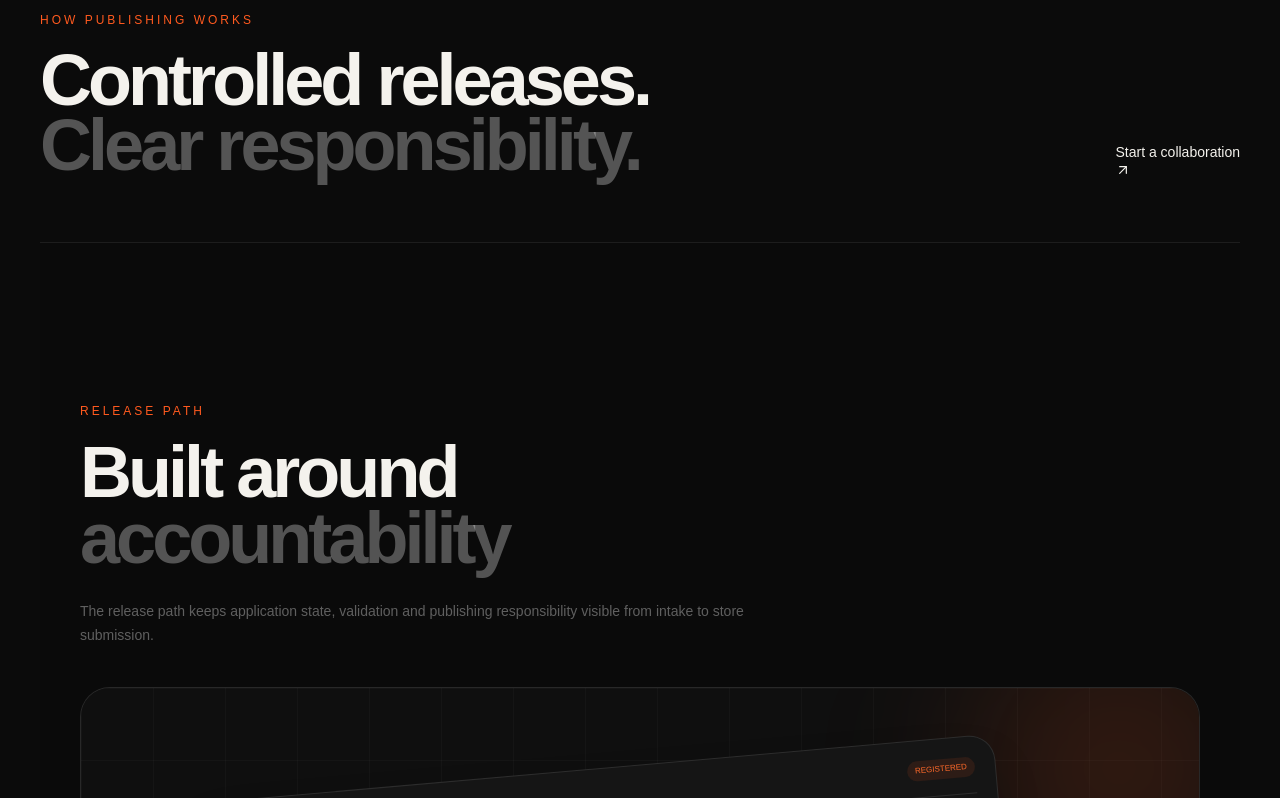
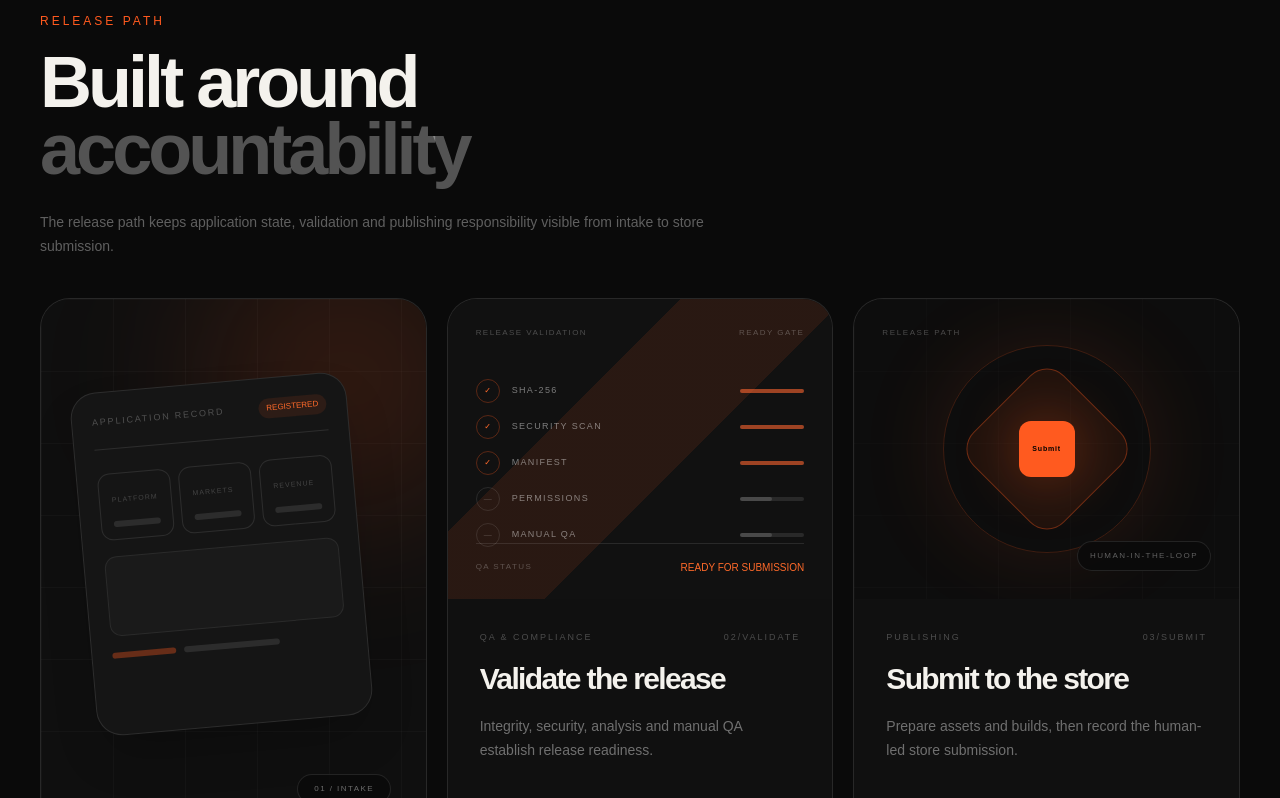
Before and after one commit to mohamad-es/Fonitas-website, a Next.js app: page /product-owners in a window 1280 px wide. Shown: the part 2677-3475 px from the top of the page. Built offline with nearby package versions, Linux system fonts and the light colour scheme; no server answers.

Commit message:
grid fix

```diff
--- a/components/home/project-showcase.tsx
+++ b/components/home/project-showcase.tsx
@@ -90,9 +90,9 @@ export function ProjectShowcase() {
             <h2 className="font-display max-w-3xl text-4xl font-semibold leading-[.92] sm:text-6xl lg:text-7xl">{t("projectShowcase.heading")} <span className="text-white/30">{t("projectShowcase.headingAccent")}</span></h2>
             <p className="mt-7 max-w-2xl text-sm leading-6 text-white/35">{t("projectShowcase.summary")}</p>
           </div>
-          <div className="grid gap-5 lg:grid-cols-2">
+          <div className="grid gap-5 lg:grid-cols-3">
             {stages.map((stage, index) => (
-              <article key={stage.number} className={`group overflow-hidden rounded-[30px] border border-white/10 bg-[#101010] ${index === 0 ? "lg:col-span-2" : ""}`}>
+              <article key={stage.number} className={`group overflow-hidden rounded-[30px] border border-white/10 bg-[#101010] `}>
                 {stage.visual === "application" ? <ApplicationVisual /> : stage.visual === "qa" ? <QAVisual /> : <PublishingVisual />}
                 <div className="p-7 sm:p-8">
                   <div className="flex items-center justify-between text-[9px] uppercase tracking-[.22em] text-white/25"><span>{t(`projectShowcase.stages.${stage.key}.type`)}</span><span>{stage.number} / {t(`projectShowcase.stages.${stage.key}.sublabel`)}</span></div>
--- a/components/product-owner/product-owner-page.tsx
+++ b/components/product-owner/product-owner-page.tsx
@@ -76,16 +76,7 @@ export async function ProductOwnerPage() {
       </section>
 
       <section id="publishing" className="border-y border-white/[0.08] bg-[#0b0b0b]">
-        <div className="mx-auto max-w-[1400px] px-6 py-28 lg:px-10 lg:py-40">
-          <div className="mb-12 flex items-end justify-between gap-6 sm:mb-16">
-            <div>
-              <p className="mb-5 text-xs uppercase tracking-[0.25em] text-[#ff5a1f]">{t("How publishing works")}</p>
-              <h2 className="font-display max-w-4xl text-5xl font-semibold leading-[.9] sm:text-7xl">{t("Controlled releases")}<br /><span className="text-white/30">{t("Clear responsibility")}</span></h2>
-            </div>
-            <a href="/contact" className="hidden text-sm text-white/50 transition hover:text-white sm:block">{t("Start a collaboration")} <Arrow /></a>
-          </div>
           <ProjectShowcase />
-        </div>
       </section>
 
       <AccountabilitySection />
```
